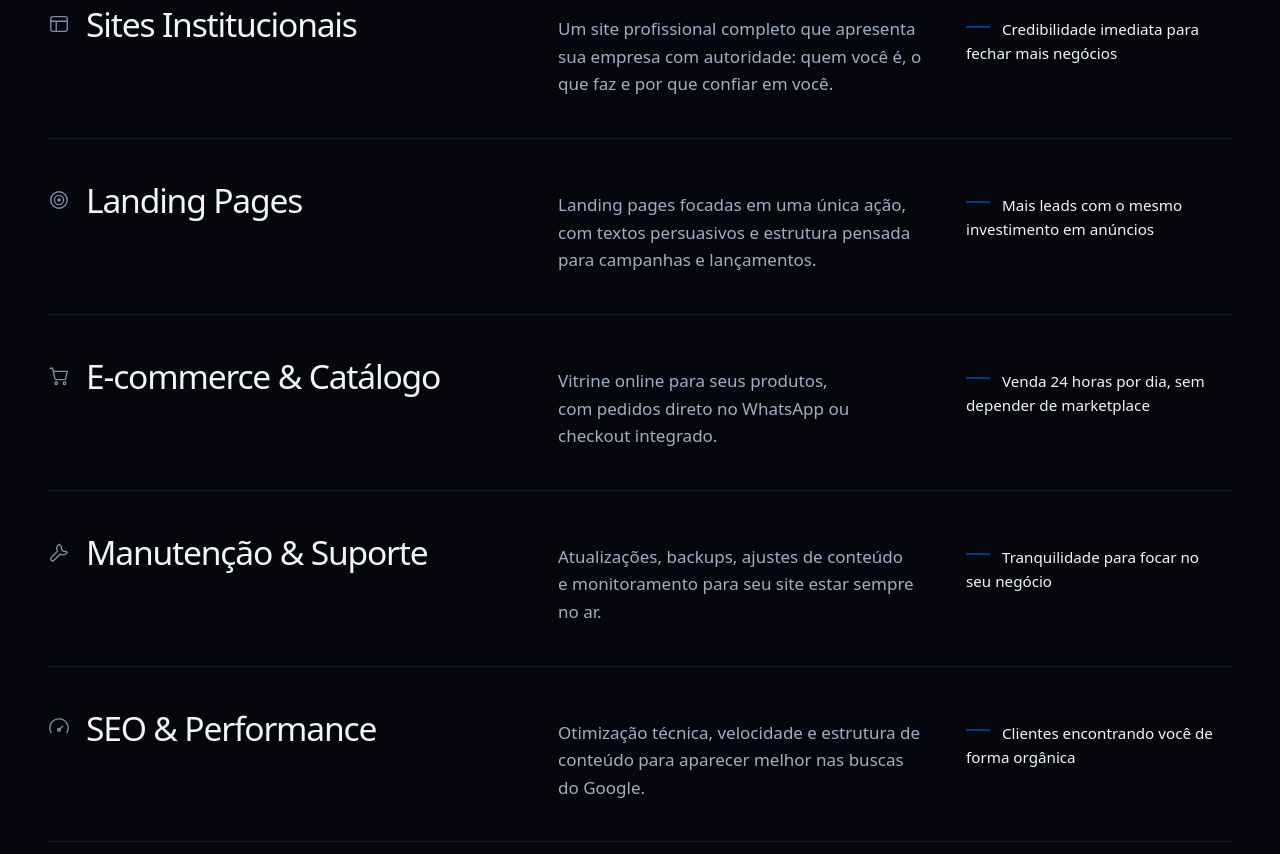
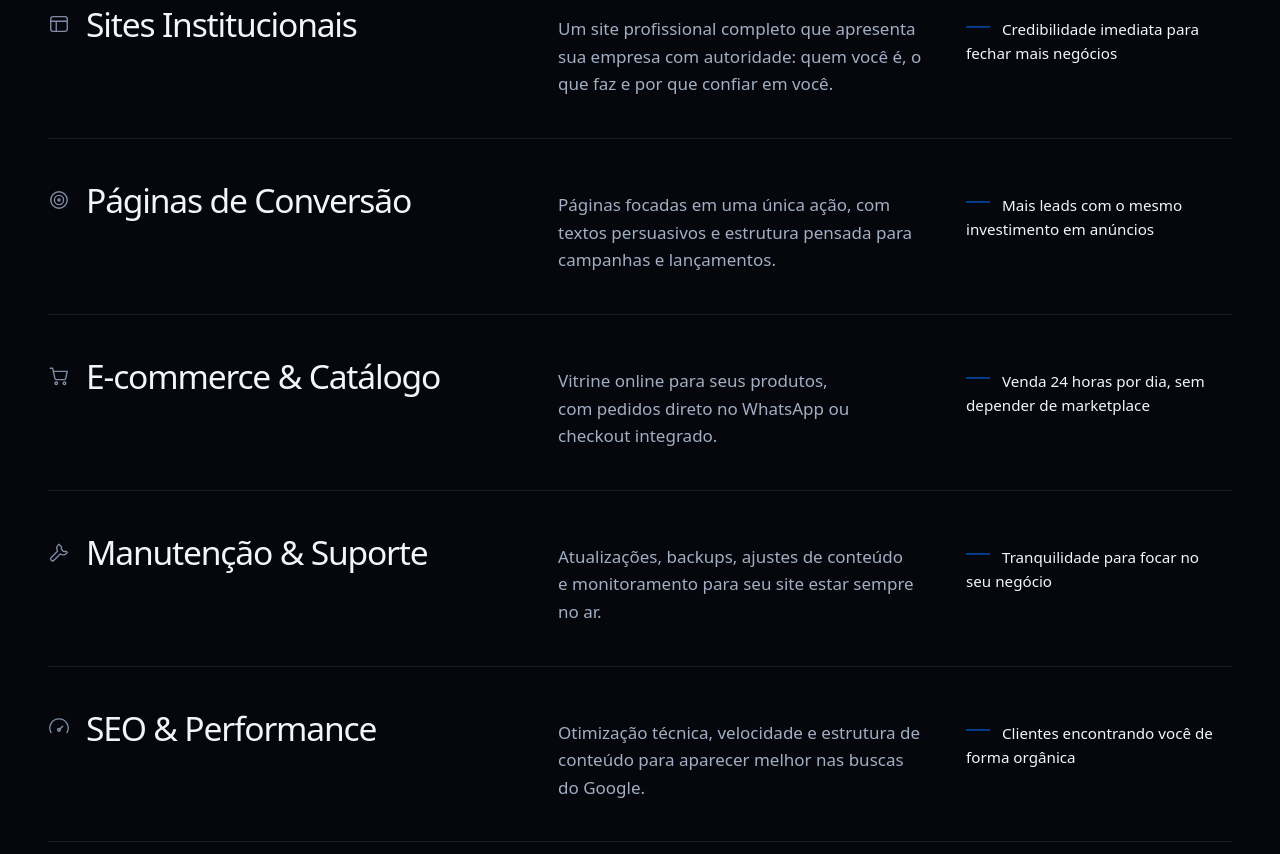
Before and after one commit to droplab-tech/drop-lab-site, an Astro site: page / in a window 1280 px wide. Shown: the part 2166-3020 px from the top of the page. Built offline with nearby package versions, Linux system fonts and the light colour scheme; Astro itself is replaced by a stand-in of ours; no server answers; animation ran at ten frames a second; a web font is replaced by a local one.

Commit message:
Volta "landing page" para "página de conversão" em todo o site
A pedido, o termo "landing page" sai de todos os textos, do plano, do
formulário, do slogan, da meta description e dos dados estruturados, como
era antes. O restante do trabalho de SEO e performance continua igual.

Co-Authored-By: Claude Opus 5.5 <noreply@anthropic.com>

```diff
--- a/PRODUCT.md
+++ b/PRODUCT.md
@@ -22,7 +22,7 @@ Design feito do zero (sem template), pensado para conversão, com atendimento di
 
 - Stack: Astro 7 + Tailwind CSS 4, site estático com deploy na Vercel.
 - Funcionalidades a preservar: navegação por âncoras com menu mobile, alternância de tema claro/escuro, formulário de contato (src/scripts/form.ts) com o tipo de projeto pré-selecionado pelos planos, botão flutuante de WhatsApp, banner de cookies/LGPD, analytics, página de política de privacidade, 404, sitemap e robots, JSON-LD.
-- Planos continuam (Landing Page, Site Institucional, Personalizado) **sem valores em reais**; cada um leva a "Pedir proposta".
+- Planos continuam (Página de conversão, Site Institucional, Personalizado) **sem valores em reais**; cada um leva a "Pedir proposta".
 - Sem PWA: nada de manifest nem convite para instalar o site como aplicativo.
 - Portfólio e depoimentos ficam escondidos enquanto as listas em src/data estiverem vazias.
 
@@ -30,7 +30,7 @@ Design feito do zero (sem template), pensado para conversão, com atendimento di
 
 - Nome: Droplab (domínio droplabweb.com). Marca "D + gota" em azul (#0A6CFF), ciano (#22D3EE) e navy (#0B1E4A) sobre quase-preto (#05070D). Paleta da marca deve ser mantida.
 - Favicon da marca na aba do navegador.
-- Terminologia (atualizada em 2026-11-24, pedido de SEO): "landing page" voltou a ser usado no site, de forma natural, junto com "criação de sites", "site profissional" e "design de sites". O plano se chama "Landing Page". Slogan: "Sites · Landing pages · Soluções web".
+- Terminologia: **não usar "landing page" em nenhum texto do site** (reconfirmado pelo usuário em 2026-11-24, depois do ajuste de SEO); o serviço se chama "Página de conversão". Os termos de SEO usados são "criação de sites", "site profissional" e "design de sites". Slogan: "Sites · Páginas de conversão · Soluções web".
 - Voz: calma, confiante, direta, em português do Brasil; sem superlativos de agência.
 - Referência visual escolhida pelo usuário para esta versão: https://www.bluesqx.com/ (inspiração de linguagem, não cópia).
 
--- a/src/components/Footer.astro
+++ b/src/components/Footer.astro
@@ -75,7 +75,7 @@ const link = 'text-body transition-colors hover:text-heading';
         <h2 class={heading}>Serviços</h2>
         <ul class="mt-5 space-y-3 text-[0.95rem] text-body">
           <li>Sites institucionais</li>
-          <li>Landing pages</li>
+          <li>Páginas de conversão</li>
           <li>E-commerce & catálogo</li>
           <li>SEO & performance</li>
           <li>Manutenção</li>
--- a/src/components/sections/About.astro
+++ b/src/components/sections/About.astro
@@ -11,7 +11,7 @@ const founder = {
 };
 
 const paragraphs = [
-  'A Droplab cria sites profissionais e landing pages sob medida para empresas e profissionais que querem ser encontrados no Google, transmitir confiança e transformar visitas em contatos.',
+  'A Droplab cria sites profissionais e páginas de conversão sob medida para empresas e profissionais que querem ser encontrados no Google, transmitir confiança e transformar visitas em contatos.',
   'Unimos design, tecnologia e estratégia de conversão em um processo simples: você conversa direto com quem desenvolve, acompanha cada etapa e recebe um site rápido, bonito e pronto para gerar resultado.',
 ];
 
--- a/src/components/sections/ContactForm.astro
+++ b/src/components/sections/ContactForm.astro
@@ -7,7 +7,7 @@ import Button from '../ui/Button.astro';
 import Icon from '../ui/Icon.astro';
 import WhatsAppIcon from '../ui/WhatsAppIcon.astro';
 
-const projectTypes = ['Landing Page', 'Site Institucional', 'E-commerce', 'Outro'];
+const projectTypes = ['Página de Conversão', 'Site Institucional', 'E-commerce', 'Outro'];
 
 const label = 'mb-2 block text-[0.9rem] font-medium text-heading';
 const input =
--- a/src/components/sections/Deliverables.astro
+++ b/src/components/sections/Deliverables.astro
@@ -10,7 +10,7 @@ import { deliverables } from '@/data/deliverables';
   <SectionHeading
     id="entregas-title"
     title="O que já vem incluso em todo projeto."
-    description="Um padrão de qualidade que não muda com o tamanho do projeto: seja uma landing page ou um site completo."
+    description="Um padrão de qualidade que não muda com o tamanho do projeto: seja uma página de conversão ou um site completo."
   />
 
   <dl class="grid border-t border-line md:grid-cols-2 md:gap-x-16">
--- a/src/config/site.ts
+++ b/src/config/site.ts
@@ -18,7 +18,7 @@ export function whatsappLink(message: string = whatsappDefaultMessage): string {
 export const site = {
   name: 'Droplab',
   legalName: 'Droplab', // ⚠️ PLACEHOLDER: razão social, se houver
-  slogan: 'Sites · Landing pages · Soluções web',
+  slogan: 'Sites · Páginas de conversão · Soluções web',
 
   /**
    * Domínio final, com https:// e sem barra no fim (ex.: 'https://www.seudominio.com.br').
@@ -30,7 +30,7 @@ export const site = {
   /** Título e descrição padrão (SEO) */
   title: 'DropLab | Criação e Design de Sites Profissionais',
   description:
-    'Criação e design de sites profissionais, landing pages e páginas para empresas. Transforme sua presença digital com a DropLab.',
+    'Criação e design de sites profissionais, páginas de conversão e páginas para empresas. Transforme sua presença digital com a DropLab.',
   ogImage: '/og-image.png',
   locale: 'pt_BR',
 
--- a/src/data/faq.ts
+++ b/src/data/faq.ts
@@ -7,7 +7,7 @@ export const faq: FaqItem[] = [
   {
     question: 'Quanto tempo leva para meu site ficar pronto?',
     answer:
-      'Uma landing page costuma ficar pronta entre 7 e 10 dias úteis. Um site institucional leva de 15 a 25 dias úteis. O prazo exato vai na proposta e depende principalmente da agilidade no envio de textos e imagens.',
+      'Uma página de conversão costuma ficar pronta entre 7 e 10 dias úteis. Um site institucional leva de 15 a 25 dias úteis. O prazo exato vai na proposta e depende principalmente da agilidade no envio de textos e imagens.',
   },
   {
     question: 'Quanto custa a criação de um site?',
--- a/src/data/plans.ts
+++ b/src/data/plans.ts
@@ -2,7 +2,7 @@
  * Formatos de projeto. Sem valores: cada proposta é feita sob medida.
  * O botão de cada formato pré-seleciona o "Tipo de projeto" no formulário.
  */
-export type ProjectType = 'Landing Page' | 'Site Institucional' | 'E-commerce' | 'Outro';
+export type ProjectType = 'Página de Conversão' | 'Site Institucional' | 'E-commerce' | 'Outro';
 
 export interface Plan {
   name: string;
@@ -16,7 +16,7 @@ export interface Plan {
 
 export const plans: Plan[] = [
   {
-    name: 'Landing Page',
+    name: 'Página de Conversão',
     description: 'Uma página focada em uma única ação, para campanhas, lançamentos e captação.',
     timeline: '7 a 10 dias úteis',
     features: [
@@ -27,7 +27,7 @@ export const plans: Plan[] = [
       'Google Analytics e Meta Pixel',
       '100% responsiva e otimizada',
     ],
-    projectType: 'Landing Page',
+    projectType: 'Página de Conversão',
   },
   {
     name: 'Site Institucional',
--- a/src/data/services.ts
+++ b/src/data/services.ts
@@ -17,9 +17,9 @@ export const services: Service[] = [
   },
   {
     icon: 'target',
-    title: 'Landing Pages',
+    title: 'Páginas de Conversão',
     description:
-      'Landing pages focadas em uma única ação, com textos persuasivos e estrutura pensada para campanhas e lançamentos.',
+      'Páginas focadas em uma única ação, com textos persuasivos e estrutura pensada para campanhas e lançamentos.',
     benefit: 'Mais leads com o mesmo investimento em anúncios',
   },
   {
--- a/src/layouts/BaseLayout.astro
+++ b/src/layouts/BaseLayout.astro
@@ -50,8 +50,8 @@ const services = [
     description: 'Criação e design de sites profissionais e institucionais sob medida.',
   },
   {
-    name: 'Landing pages',
-    description: 'Landing pages focadas em conversão para campanhas, lançamentos e captação.',
+    name: 'Páginas de conversão',
+    description: 'Páginas focadas em conversão para campanhas, lançamentos e captação.',
   },
   {
     name: 'Manutenção de sites',
@@ -83,7 +83,12 @@ const jsonLd = {
         { '@type': 'State', name: serviceArea.state },
       ],
       sameAs: Object.values(site.social).filter(Boolean),
-      knowsAbout: ['Criação de sites', 'Design de sites', 'Landing pages', 'Sites profissionais'],
+      knowsAbout: [
+        'Criação de sites',
+        'Design de sites',
+        'Páginas de conversão',
+        'Sites profissionais',
+      ],
       hasOfferCatalog: {
         '@type': 'OfferCatalog',
         name: 'Serviços da DropLab',
```
